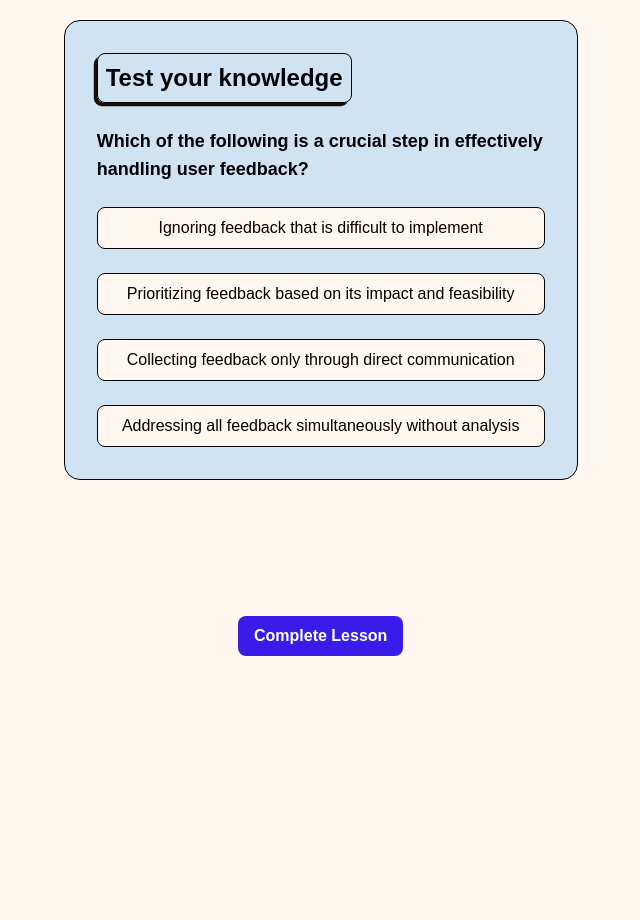
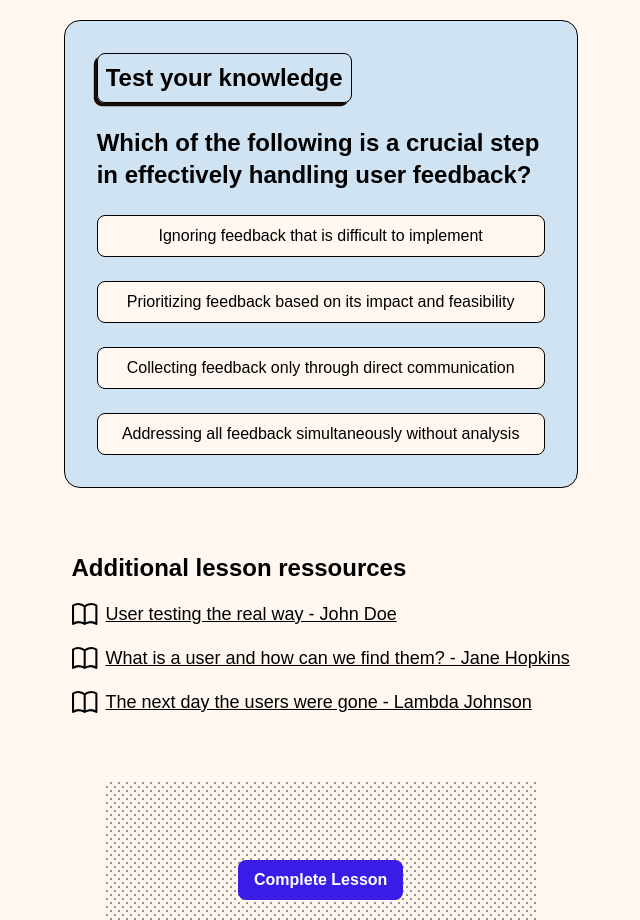
Before and after one commit to t-holmquist/learning-platform, a Next.js app: page /learn in a window 1280 px wide. Shown: the part 1880-2800 px from the top of the page, without its empty margins (441-1081 px from the left). Before the commit the page ends 2536 px from the top, so only its background shows below. Built offline with nearby package versions, Linux system fonts and the light colour scheme; a web font is replaced by a local one.

Commit message:
feat: complete functionality integrated in lessons

```diff
--- a/components/Lesson.tsx
+++ b/components/Lesson.tsx
@@ -13,24 +13,11 @@
 } ) => {
 
 
-    const handleComplete = () => {
-
-        if (activeLesson < lessonData.length - 1) {
-            // Set current lesson complete property to true
-            lessonData[activeLesson].completed = true;
-            // Move one step forward in the lessons
-            setActiveLesson(activeLesson + 1)
-        } else {
-            return
-        }
-    }
-
-
   return (
     <div className="flex relative flex-col w-full items-center">
         <NavBarCourse activeLesson={activeLesson} />
         {activeLesson == 0 && (
-            <IntroductionLesson />
+            <IntroductionLesson activeLesson={activeLesson} setActiveLesson={setActiveLesson} />
         )}
         {activeLesson == 1 && (
             <UserTestingLesson />
@@ -38,9 +25,6 @@
         {activeLesson > 2 && (
             <ComingSoon />
         )}
-        <button
-        onClick={() => {handleComplete()}}
-        className="cursor-pointer font-bold bg-primary px-4 py-2 rounded-small text-white hover:bg-primaryHover">{activeLesson == lessonData.length - 1 ? 'Finish Module' : 'Complete Lesson'}</button>
     </div>
   )
 }
--- a/components/lessons/introductionLesson.tsx
+++ b/components/lessons/introductionLesson.tsx
@@ -1,10 +1,32 @@
+import { Dispatch, SetStateAction } from "react";
 import KnowledgeTest from "../ui/knowledgeTest";
 import { Video } from "../ui/video";
+import Image from "next/image";
+import { lessonData } from "@/data/data";
+
+const IntroductionLesson = ( {activeLesson, setActiveLesson} : {
+  activeLesson: number;
+  setActiveLesson: Dispatch<SetStateAction<number>>
+} ) => {
 
 
-const IntroductionLesson = () => {
+    const handleComplete = () => {
+
+        if (activeLesson < lessonData.length - 1) {
+            // Set current lesson complete property to true
+            lessonData[activeLesson].completed = true;
+            // Move one step forward in the lessons
+            setActiveLesson(activeLesson + 1)
+        } else {
+            return
+        }
+    }
+
+
+
+
   return (
-    <section className='flex justify-center min-h-screen w-full'>
+    <section className='flex justify-center min-h-screen w-full mb-10 sm:mb-0'>
       <div className='w-full md:w-11/12 lg:w-9/12 p-4 lg:px-6 lg:py-14'>
           {/* Video and title */}
           <div className='space-y-6'>
@@ -15,7 +37,7 @@
           <section className="flex flex-col items-center py-10 lg:px-10 lg:py-20 gap-16">
             {/* Paragraph */}
             <div className="space-y-4">
-              <h2 className="font-bold text-2xl">The Importance of User Testing in Product Development</h2>
+              <h2 className="font-bold text-xl sm:text-2xl">The Importance of User Testing in Product Development</h2>
               <p>User testing is a crucial phase in the product development lifecycle, offering invaluable insights into how real users interact with a product. By observing users as they navigate through a website, application, or any other product, developers and designers can identify usability issues, gather qualitative feedback, and understand user behavior.</p>
               <p>This process not only helps in refining the user interface and enhancing user experience but also ensures that the final product aligns with user needs and expectations. Effective user testing can lead to higher user satisfaction, increased engagement, and ultimately, a more successful product in the market. Incorporating user feedback early and often can save time and resources by addressing potential problems before they become costly to fix</p>
             </div>
@@ -23,12 +45,34 @@
             <div className='border shadow-primary bg-bg-red rounded-large aspect-video w-full'></div>
             {/* Paragraph */}
             <div className="space-y-4">
-              <h2 className="font-bold text-2xl">Effectively Handling User Feedback for Continuous Improvement</h2>
+              <h2 className="font-bold text-xl sm:text-2xl">Effectively Handling User Feedback for Continuous Improvement</h2>
               <p>Handling user feedback effectively is essential for any organization aiming to improve its products or services. The first step is to actively collect feedback through various channels such as surveys, social media, and direct communication. Once gathered, it's crucial to categorize and analyze the feedback to identify common themes and areas for improvement. Prioritizing feedback based on its impact and feasibility allows organizations to address the most critical issues first. </p>
               <p>Transparent communication with users about the changes being implemented as a result of their feedback fosters trust and shows that their input is valued. Additionally, creating a feedback loop where users are informed about the actions taken can enhance user satisfaction and loyalty. By systematically handling user feedback, organizations can drive continuous improvement and deliver products that truly meet user needs.</p>
             </div>
             {/* Test */}
             <KnowledgeTest/>
+            {/* Additional ressources */}
+            <div className="flex flex-col gap-4">
+                <h2 className="font-bold text-2xl">Additional lesson ressources</h2>
+                <div className="flex gap-2">
+                    <Image src={"/icons/book.svg"} width={26} height={26} alt="book icon"/>
+                    <p className="sm:text-lg font-medium underline">User testing the real way - John Doe</p>
+                </div>
+                <div className="flex gap-2">
+                    <Image src={"/icons/book.svg"} width={26} height={26} alt="book icon"/>
+                    <p className="sm:text-lg font-medium underline">What is a user and how can we find them? - Jane Hopkins </p>
+                </div>
+                <div className="flex gap-2">
+                    <Image src={"/icons/book.svg"} width={26} height={26} alt="book icon"/>
+                    <p className="sm:text-lg font-medium underline">The next day the users were gone - Lambda Johnson </p>
+                </div>
+            </div>
+            {/* Complete lesson */}
+            <div className="bgDots w-full sm:w-8/12 flex items-center justify-center p-20">
+                <button
+                onClick={() => {handleComplete()}}
+                className="cursor-pointer font-bold bg-primary px-4 py-2 rounded-small text-white hover:bg-primaryHover">{activeLesson == lessonData.length - 1 ? 'Finish Module' : 'Complete Lesson'}</button>
+            </div>
           </section>
       </div>
     </section>
--- a/components/ui/knowledgeTest.tsx
+++ b/components/ui/knowledgeTest.tsx
@@ -57,7 +57,7 @@
   return (
     <section className="flex flex-col gap-6 bg-bg-green p-8  rounded-large border">
         <h2 className="font-bold text-2xl p-2 border w-fit rounded-small shadow-primary">Test your knowledge</h2>
-        <h3 className="font-bold text-lg max-w-md">Which of the following is a crucial step in effectively handling user feedback?</h3>
+        <h3 className="font-bold sm:text-2xl max-w-md">Which of the following is a crucial step in effectively handling user feedback?</h3>
         {questions.map(( {id, title}, idx) => (
             <button key={idx} onClick={() => {handleAnswer(id)}} className={`border text-sm sm:text-base hover:bg-bg-sandHover p-2 cursor-pointer  rounded-small bg-bg-sand`}>
                 <p>{title}</p>
--- a/data/data.ts
+++ b/data/data.ts
@@ -2,12 +2,12 @@
     {
         id: 0,
         title: 'Introduction to the course',
-        completed: true,
+        completed: false,
     },
     {
         id: 1,
         title: 'How to approach testing real users',
-        completed: true,
+        completed: false,
     },
     {
         id: 2,
@@ -27,7 +27,7 @@
         {
         id: 5,
         title: 'Introduction to user testing',
-        completed: false,
+        completed: true,
     },
     {
         id: 6,
```
